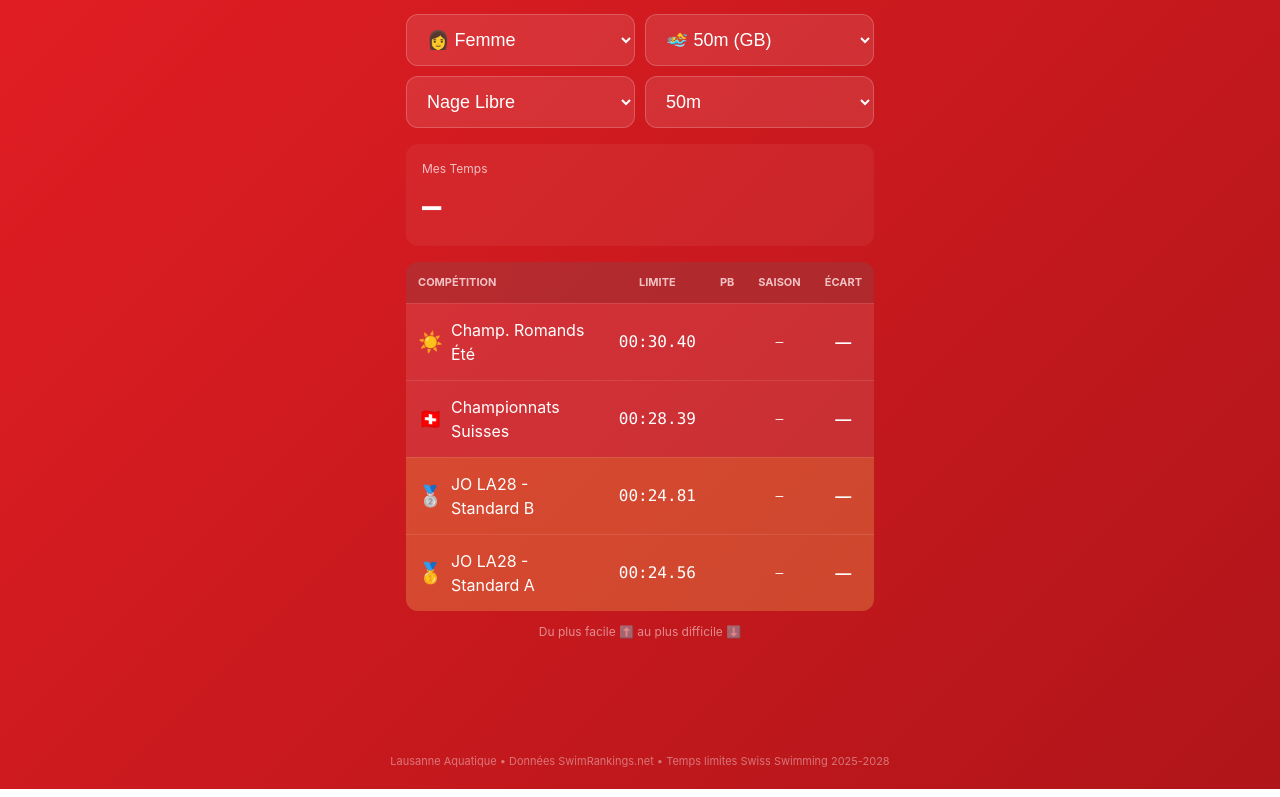
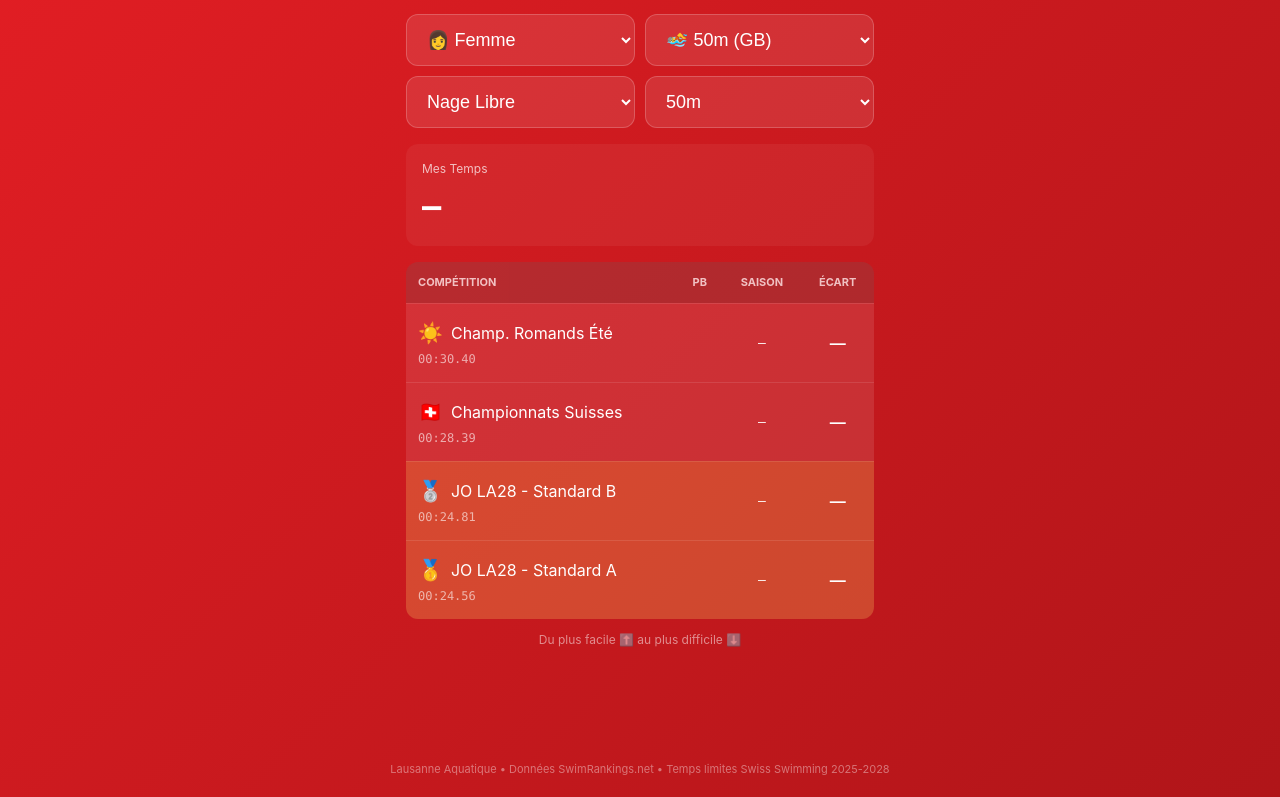
Before and after one commit to smarsys/Swimtimes, a plain HTML site: page index.html in a window 1280 px wide. Both pictures are taken after a click on the button "Temps". Shown: the part 109-906 px from the top of the page. Drawn offline with Linux system fonts and the light colour scheme.

Commit message:
Add files via upload

```diff
--- a/app.js
+++ b/app.js
@@ -535,7 +535,6 @@ function updateTimesDisplay() {
             <thead>
                 <tr>
                     <th>Compétition</th>
-                    <th>Limite</th>
                     <th>PB</th>
                     <th>Saison</th>
                     <th>Écart</th>
@@ -544,8 +543,10 @@ function updateTimesDisplay() {
             <tbody>
                 ${rows.map(row => `
                     <tr class="${row.cat.includes('JO') ? 'olympic' : ''}">
-                        <td><div class="comp-name"><span>${row.info?.icon || ''}</span><span>${row.info?.name || row.cat}</span></div></td>
-                        <td>${row.time}</td>
+                        <td>
+                            <div class="comp-name"><span>${row.info?.icon || ''}</span><span>${row.info?.name || row.cat}</span></div>
+                            <div class="comp-limit">${row.time}</div>
+                        </td>
                         <td class="pb-icon-cell">${row.pbDiffMs !== null && row.pbDiffMs <= 0 ? '💪' : ''}</td>
                         <td>${row.seasonMs ? formatTime(row.seasonMs) : '—'}</td>
                         <td class="diff-${row.status}">${getStatusDisplay(row.status, row.seasonDiffMs, row.pbDiffMs)}</td>
--- a/index.html
+++ b/index.html
@@ -75,15 +75,16 @@ body{font-family:-apple-system,BlinkMacSystemFont,"Segoe UI",Roboto,Arial,sans-s
 .times-table tr.olympic{background:rgba(250,204,21,.15)}
 .comp-name{display:flex;align-items:center;gap:8px}
 .comp-name span:first-child{font-size:20px}
+.comp-limit{font-size:12px;opacity:.6;font-family:"SF Mono",Monaco,monospace;margin-top:2px}
 .diff-qualified{color:var(--green-400);font-size:22px}
 .diff-close{color:var(--yellow-400)}
 .diff-far{color:#fca5a5}
 .diff-pending{color:#fb923c;font-size:22px}
 .pb-icon-cell{font-size:22px;text-align:center}
-.times-table th:nth-child(3),.times-table th:nth-child(4),.times-table th:nth-child(5){text-align:center}
-.times-table td:nth-child(3){text-align:center}
-.times-table td:nth-child(4){text-align:center;font-family:"SF Mono",Monaco,monospace;font-size:13px}
-.times-table td:nth-child(5){text-align:center;font-weight:600}
+.times-table th:nth-child(2),.times-table th:nth-child(3),.times-table th:nth-child(4){text-align:center}
+.times-table td:nth-child(2){text-align:center}
+.times-table td:nth-child(3){text-align:center;font-family:"SF Mono",Monaco,monospace;font-size:13px}
+.times-table td:nth-child(4){text-align:center;font-weight:600}
 .table-footer{text-align:center;font-size:12px;opacity:.5;padding:12px}
 .progress-summary{display:grid;grid-template-columns:1fr 1fr;gap:12px;margin-bottom:20px}
 .progress-card{border-radius:12px;padding:16px;text-align:center}
```
